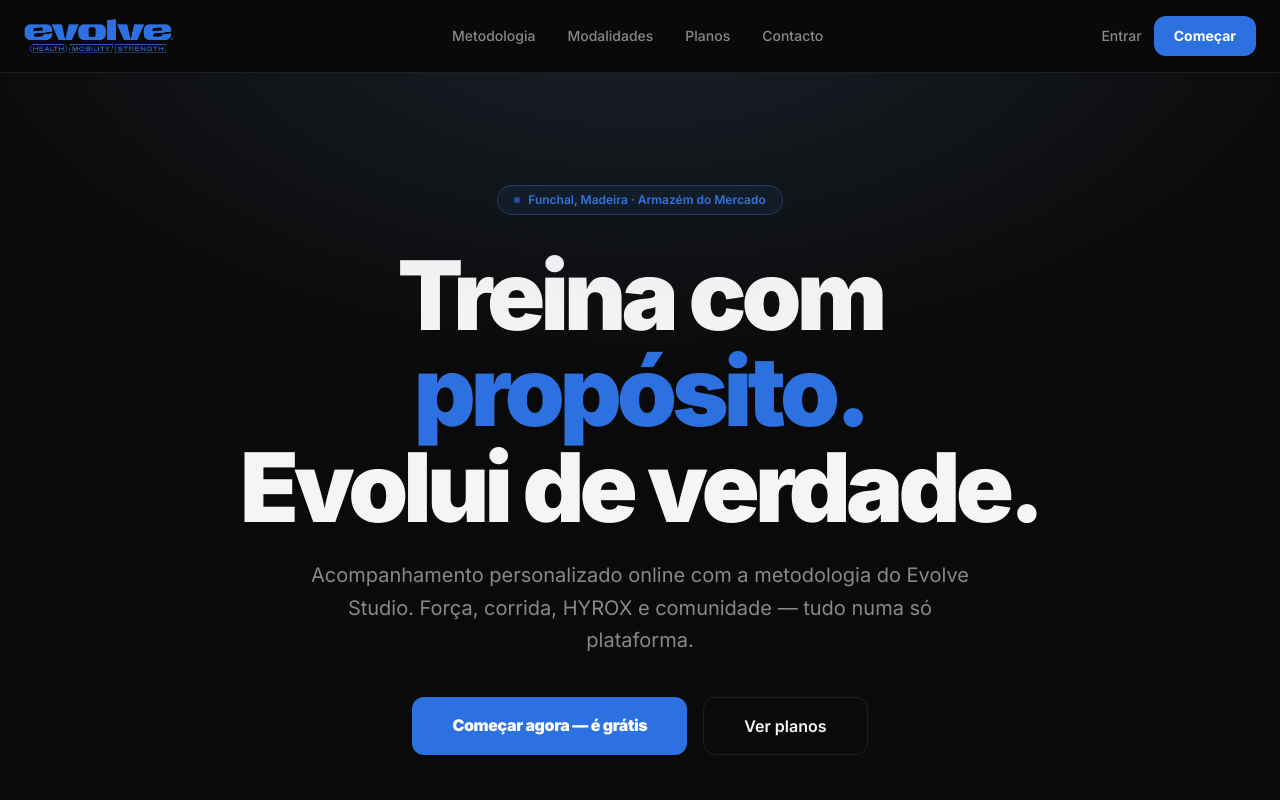
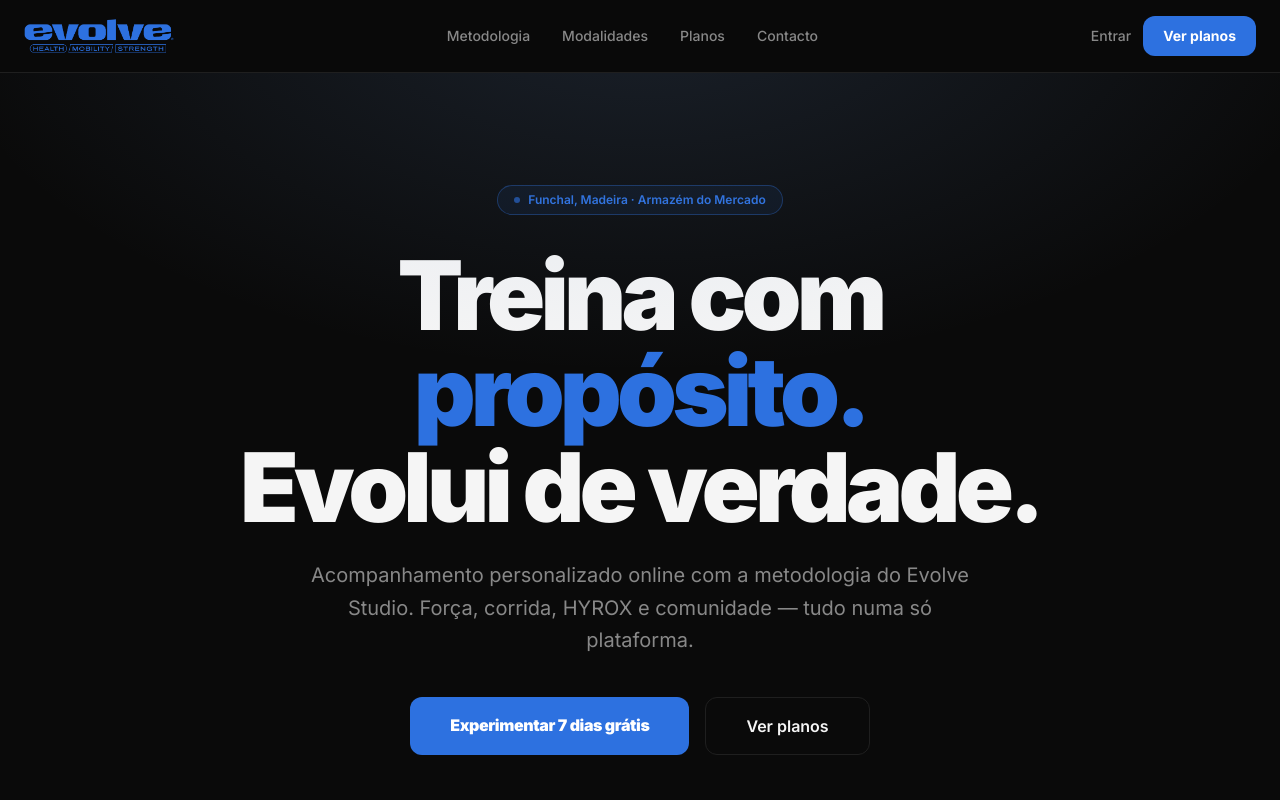
Before and after one commit to crisconnectpt/evolve-platform, a Next.js app: page / in a window 1280 px wide. Shown: the top 800 px of the page. Built offline with nearby package versions, Linux system fonts and the light colour scheme.

Commit message:
feat: trial 7 dias, signup só com plano, CTAs atualizados na landing

```diff
--- a/src/app/onboarding/OnboardingForm.tsx
+++ b/src/app/onboarding/OnboardingForm.tsx
@@ -229,7 +229,7 @@
               >
                 <div>
                   <div className="text-sm font-black" style={{ color: info.cor }}>Plano {info.nome}</div>
-                  <div className="text-xs" style={{ color: 'var(--muted-foreground)' }}>Serás redirecionado para pagamento</div>
+                  <div className="text-xs" style={{ color: 'var(--muted-foreground)' }}>7 dias grátis · depois cobrado automaticamente</div>
                 </div>
                 <div className="text-sm font-black" style={{ color: info.cor }}>{info.preco}</div>
               </div>
--- a/src/app/onboarding/actions.ts
+++ b/src/app/onboarding/actions.ts
@@ -27,6 +27,7 @@
         mode: 'subscription',
         customer_email: user.email,
         line_items: [{ price: plan.priceId, quantity: 1 }],
+        subscription_data: { trial_period_days: 7 },
         success_url: `${process.env.NEXT_PUBLIC_APP_URL}/checkout/sucesso`,
         cancel_url: `${process.env.NEXT_PUBLIC_APP_URL}/dashboard/cliente`,
         metadata: { user_id: user.id, plano },
--- a/src/app/page.tsx
+++ b/src/app/page.tsx
@@ -132,13 +132,13 @@
           <Link href="/login" className="text-sm font-medium hidden sm:block" style={{ color: 'var(--muted-foreground)' }}>
             Entrar
           </Link>
-          <Link
-            href="/signup"
+          <a
+            href="#planos"
             className="text-sm font-bold px-5 py-2.5 rounded-xl transition-opacity hover:opacity-90"
             style={{ background: 'var(--accent)', color: '#ffffff' }}
           >
-            Começar
-          </Link>
+            Ver planos
+          </a>
         </div>
       </nav>
 
@@ -179,13 +179,13 @@
 
         <Animate delay={0.5}>
           <div className="flex flex-col sm:flex-row gap-4 mb-16">
-            <Link
-              href="/signup"
+            <a
+              href="#planos"
               className="px-10 py-4 rounded-xl font-black text-base tracking-tight transition-transform hover:scale-105"
               style={{ background: 'var(--accent)', color: '#ffffff' }}
             >
-              Começar agora — é grátis
-            </Link>
+              Experimentar 7 dias grátis
+            </a>
             <a
               href="#planos"
               className="px-10 py-4 rounded-xl font-semibold text-base border transition-colors hover:border-white/30"
@@ -360,7 +360,7 @@
                     color: plano.destaque ? 'var(--accent)' : '#ffffff',
                   }}
                 >
-                  {plano.cta}
+                  Experimentar 7 dias grátis
                 </Link>
               </div>
             </div>
@@ -509,13 +509,13 @@
             Junta-te à comunidade Evolve. Sem compromissos. Cancela quando quiseres.
           </p>
           <div className="flex flex-col sm:flex-row gap-4 justify-center relative">
-            <Link
-              href="/signup"
+            <a
+              href="#planos"
               className="px-10 py-4 rounded-xl font-black text-base bg-white transition-opacity hover:opacity-90"
               style={{ color: 'var(--accent)' }}
             >
-              Criar conta gratuita
-            </Link>
+              Experimentar 7 dias grátis
+            </a>
             <a
               href="#planos"
               className="px-10 py-4 rounded-xl font-semibold text-base border border-white/30 text-white hover:bg-white/10 transition-colors"
--- a/src/app/signup/page.tsx
+++ b/src/app/signup/page.tsx
@@ -17,6 +17,12 @@
   const params = useSearchParams()
   const plano = params.get('plano') ?? ''
   const info = planoInfo[plano]
+
+  // Sem plano → redirecionar para os planos na landing
+  if (!info) {
+    if (typeof window !== 'undefined') window.location.replace('/#planos')
+    return null
+  }
 
   const [error, setError] = useState<string | null>(null)
   const [loading, setLoading] = useState(false)
@@ -56,7 +62,7 @@
               <div className="w-2 h-2 rounded-full" style={{ background: info.cor }} />
               <div>
                 <div className="text-sm font-black" style={{ color: info.cor }}>Plano {info.nome}</div>
-                <div className="text-xs" style={{ color: 'var(--muted-foreground)' }}>Pagamento após confirmação</div>
+                <div className="text-xs" style={{ color: 'var(--muted-foreground)' }}>7 dias grátis · cancela quando quiseres</div>
               </div>
             </div>
             <div className="text-sm font-black" style={{ color: info.cor }}>{info.preco}</div>
```
